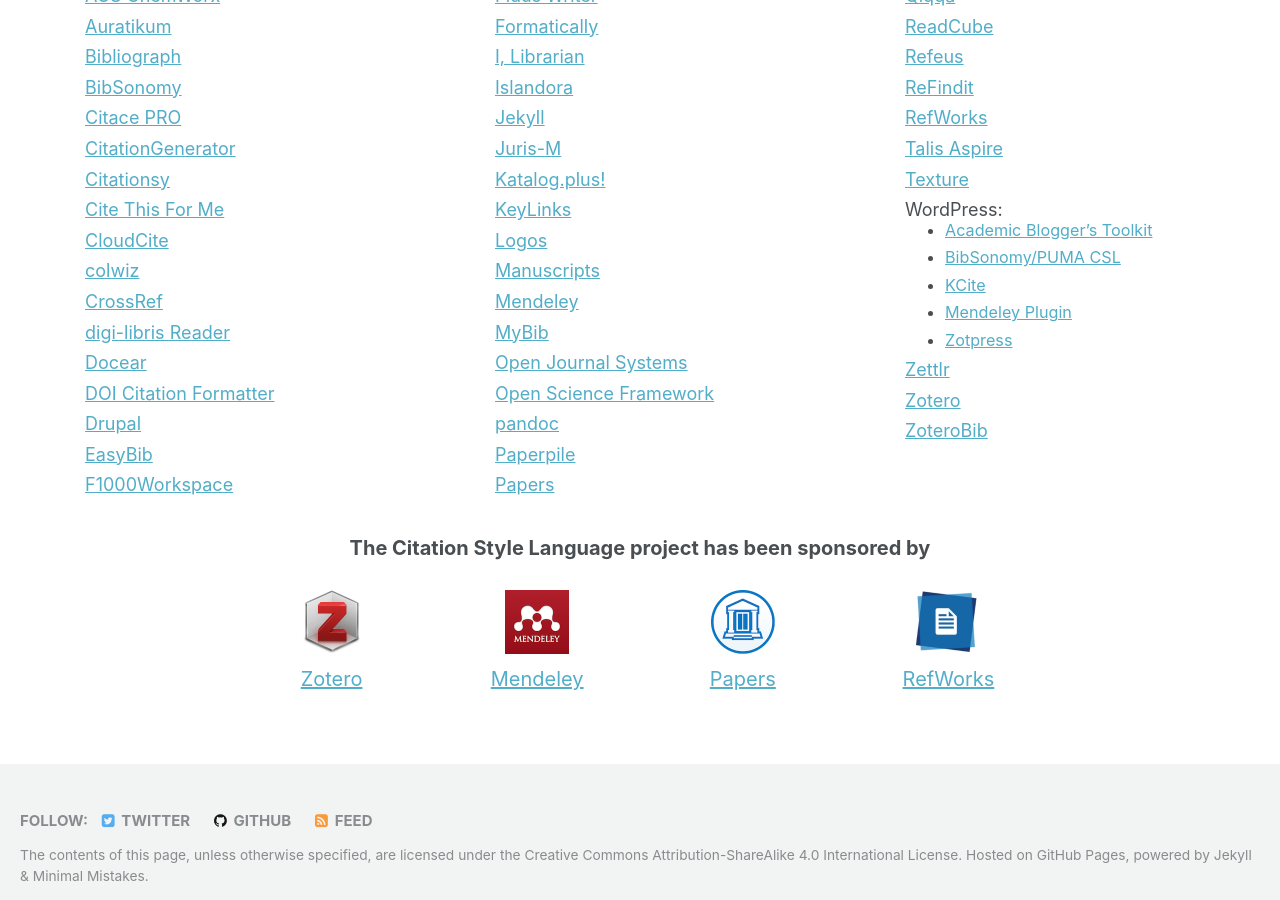
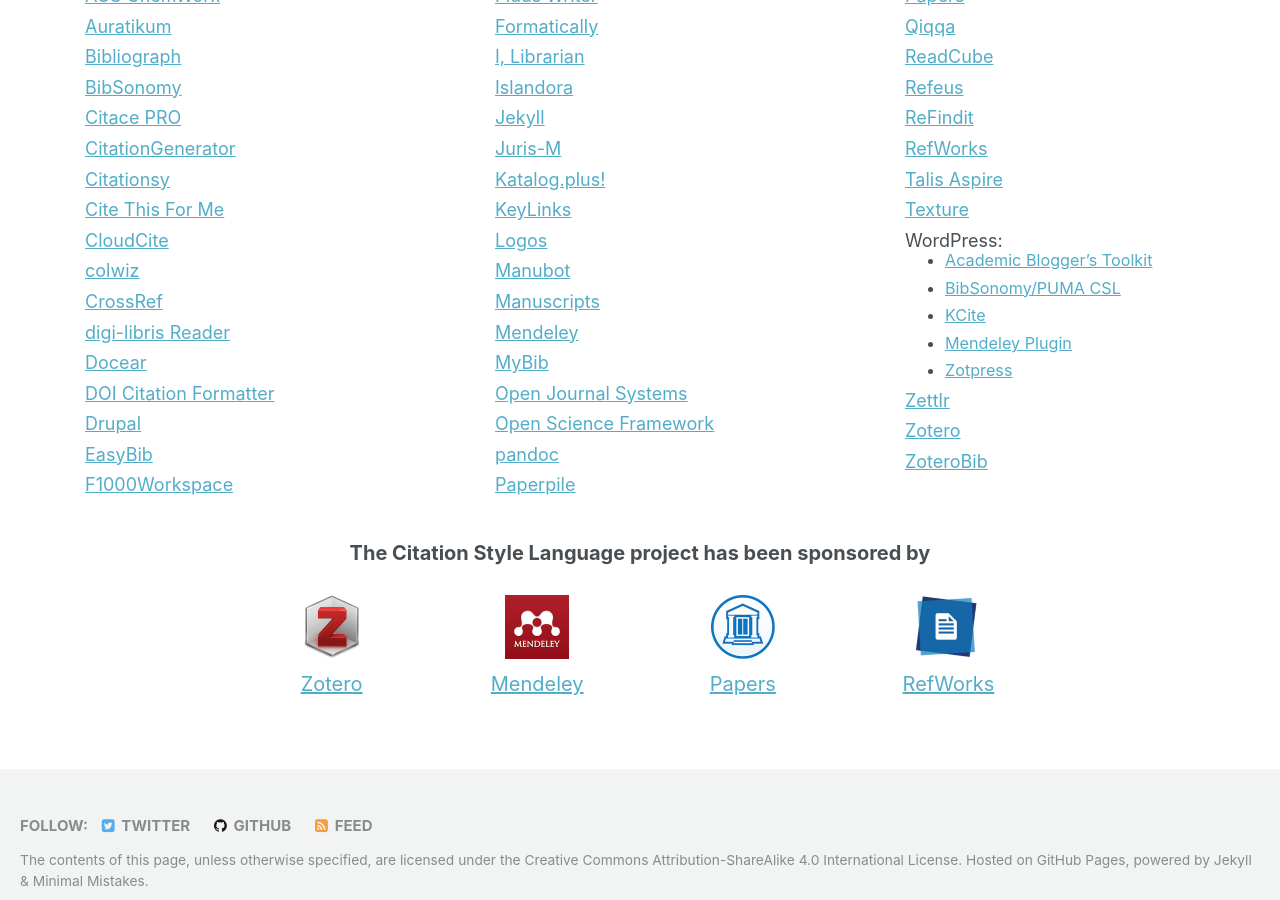
Before and after one commit to citation-style-language/citation-style-language.github.io, a Jekyll site: the page built from _pages/index.md, in a window 1280 px wide and 900 px high, scrolled down 820 px. Built offline with Jekyll 4.4.1, drawn with Linux system fonts in a browser that asks for light colours; the list of posts is cut into pages by our own code.

Commit message:
Update index.md
Add Manubot

```diff
--- a/_pages/index.md
+++ b/_pages/index.md
@@ -60,6 +60,8 @@
     url: http://www.keylinks.org/
   - title: Logos
     url: http://www.logos.com/
+  - title: Manubot
+    url: https://manubot.org/
   - title: Manuscripts
     url: http://www.manuscriptsapp.com/
   - title: Mendeley
```
